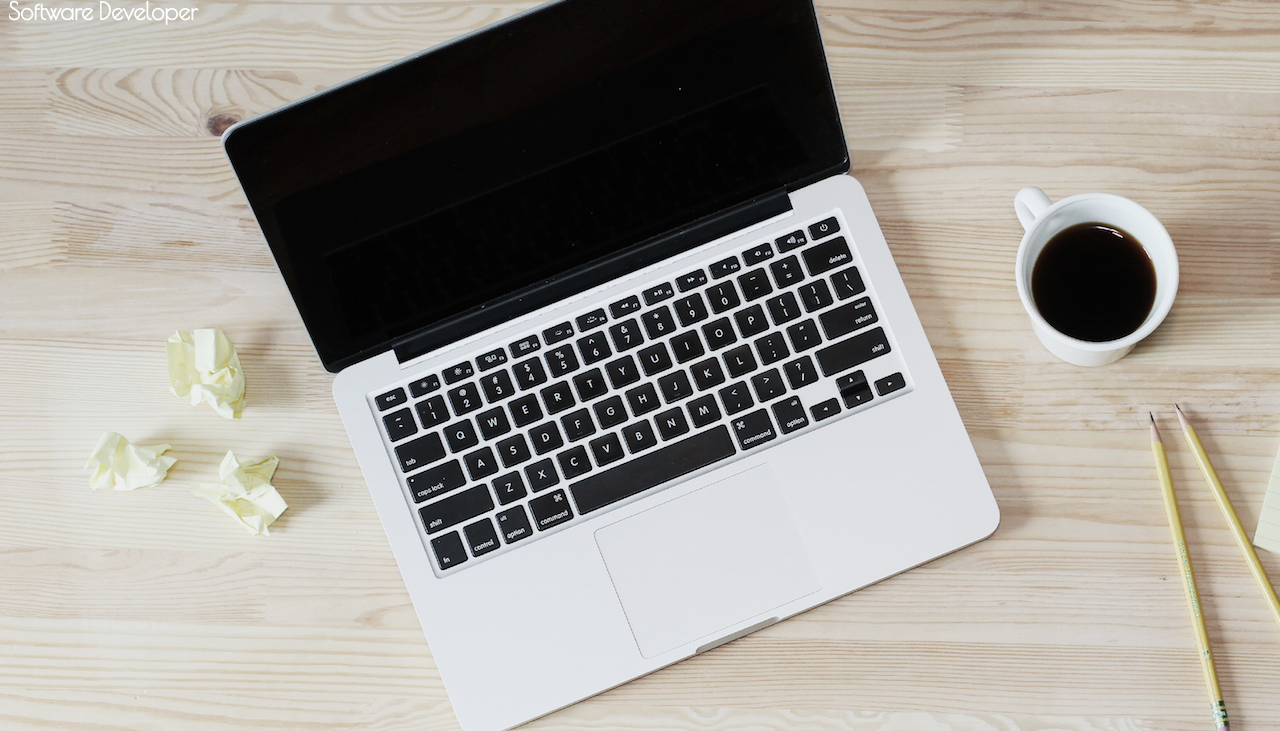
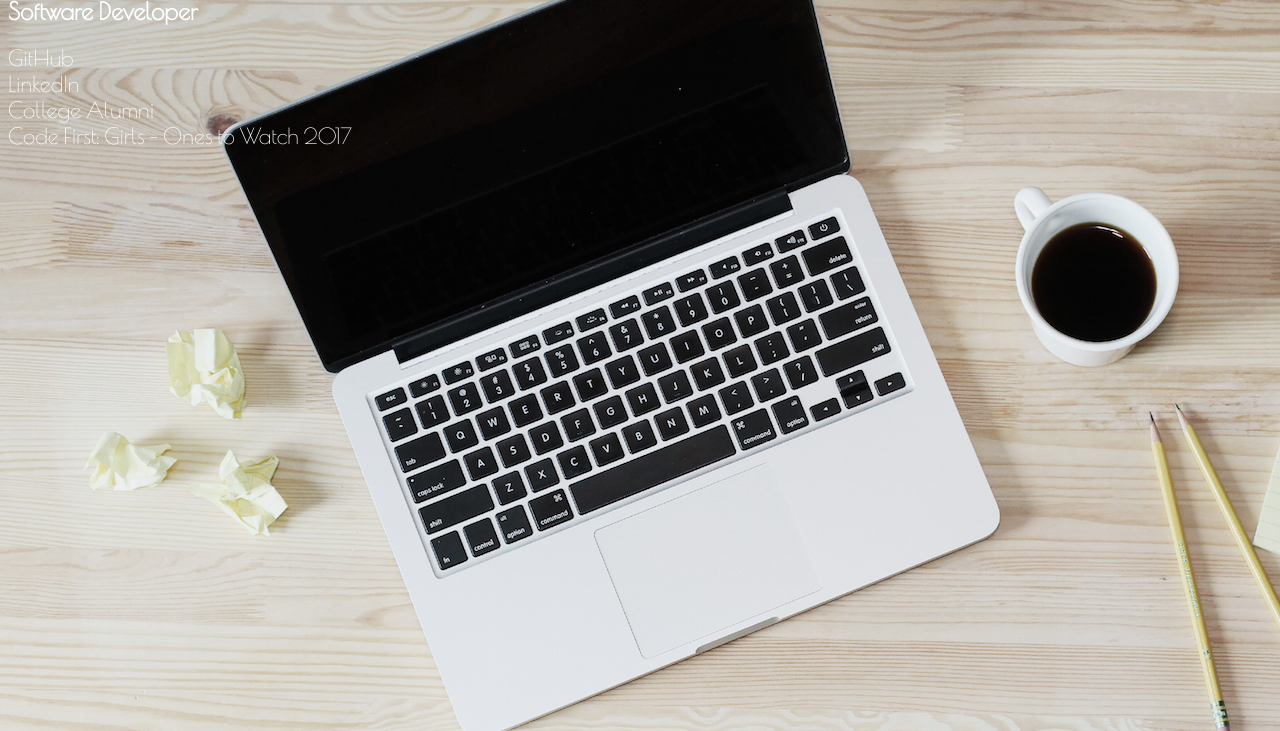
Before and after one commit to claredevine/portfolio, a website: page index.html in a window 1280 px wide. Shown: the part 69-800 px from the top of the page. Drawn offline with nearby package versions, Linux system fonts and the light colour scheme.

Commit message:
links added to navigation

```diff
--- a/app/CSS/index.css
+++ b/app/CSS/index.css
@@ -12,3 +12,19 @@
   padding: 0;
   margin: 0;
 }
+
+ul {
+  list-style-type: none;
+  color: #fff;
+  font-family: 'Poiret One', cursive;
+  font-size: 22px;
+  padding-top: 20px;
+  padding-left: 0;
+  margin: 0
+}
+
+a {
+  text-decoration: none;
+  color: #fff;
+  font-family: 'Poiret One', cursive;
+}
--- a/index.html
+++ b/index.html
@@ -13,5 +13,11 @@
     </nav>
     <h1 class="name">Clare Devine</h1>
     <h2 class="title">Software Developer</h2>
+    <ul>
+      <a href="https://github.com/claredevine"><li>GitHub</li></a>
+      <a href="https://www.linkedin.com/in/clare-devine-a68756105/"><li>LinkedIn</li></a>
+      <a href="http://www.notredamecoll.ac.uk/index.php/life-at-notre-dame/former-students/"><li>College Alumni</li></a>
+      <li>Code First: Girls - Ones to Watch 2017</li>
+    </ul>
   </body>
 </html>
```
